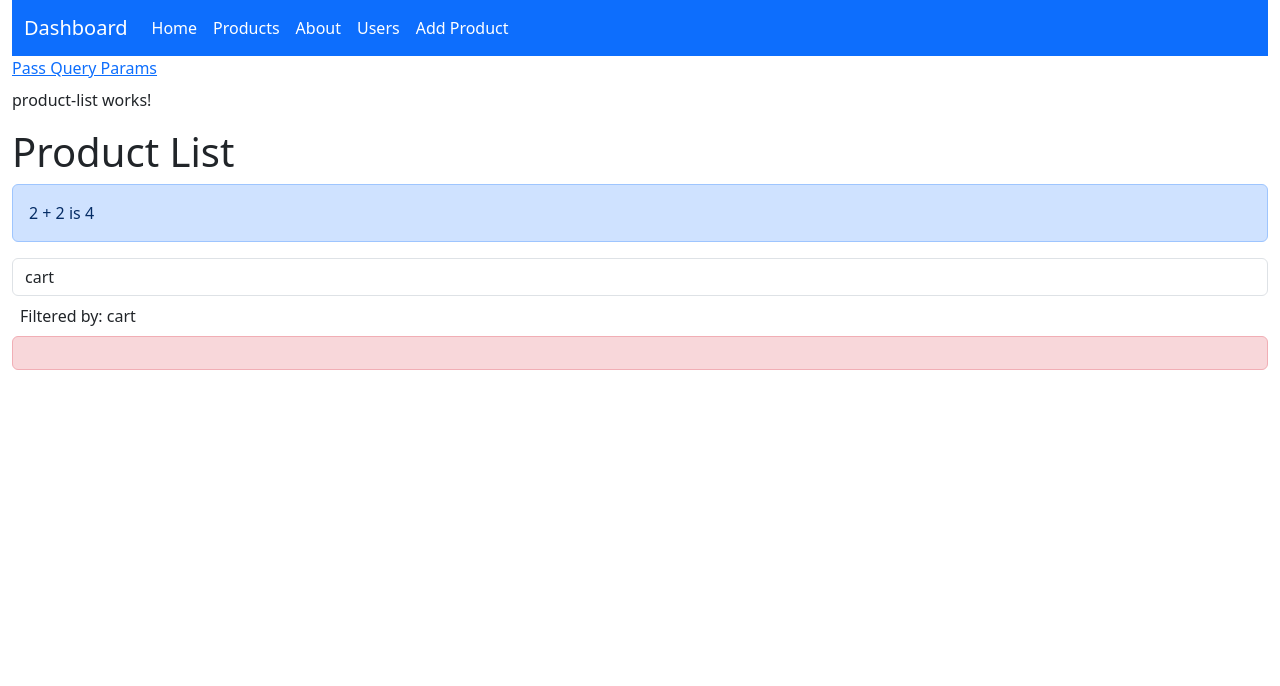
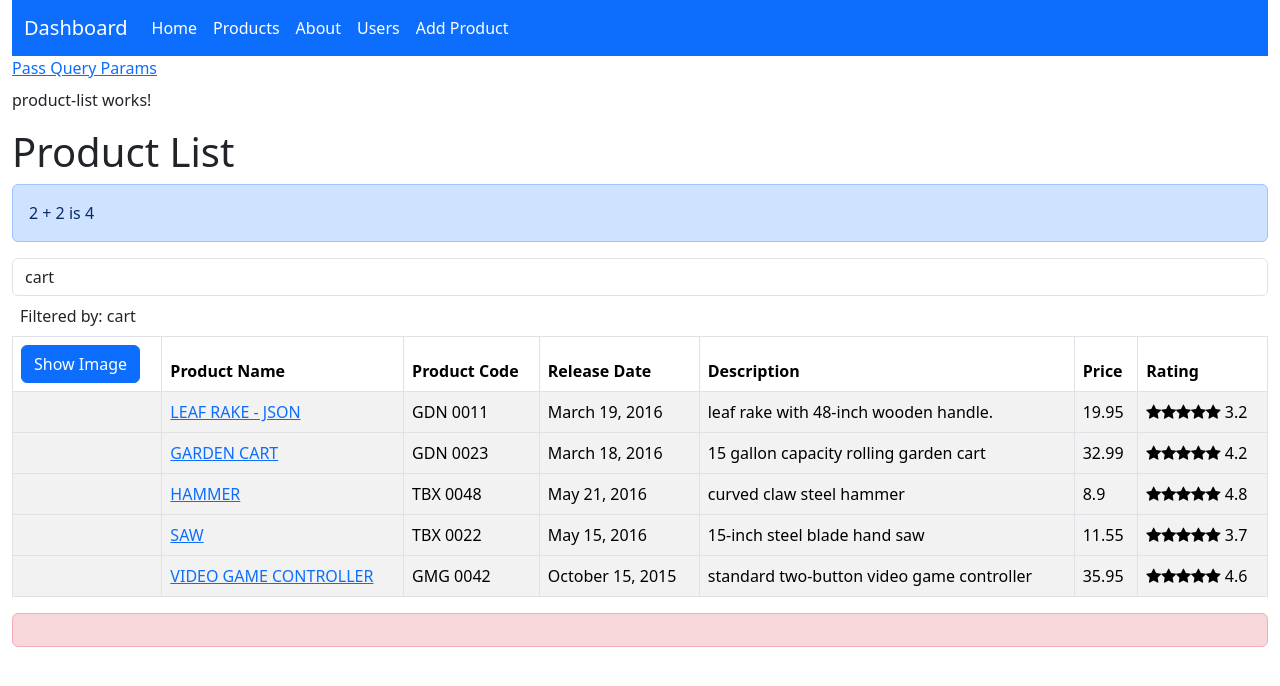
Before and after one commit to programmingwithharsh/angular21Feb26, an Angular app: page /products in a window 1280 px wide. Shown: the top 686 px of the page. Built offline with nearby package versions, Linux system fonts and the light colour scheme.

Commit message:
Update async pipe

```diff
--- a/src/app/product-list/product-list.html
+++ b/src/app/product-list/product-list.html
@@ -1,5 +1,3 @@
-<pre *ngIf="false">{{ products | json}}</pre>
-
 <div>
     <a [routerLink]="['/products/1']" [queryParams]="{ page: 1, sort: 'asc'}">Pass Query Params</a>
 </div>
@@ -14,7 +12,7 @@
     Filtered by: {{ listFilter }}
 </div>
 <div class="table-responsive">
-    <table class="table table-striped table-hover table-bordered" *ngIf="products && products.length">
+    <table class="table table-striped table-hover table-bordered" *ngIf="products$ | async as products">
         <thead>
             <tr>
                 <th><button class="btn btn-primary" (click)="toggleImage()">{{ showImage ? 'Hide': 'Show' }}
@@ -27,7 +25,7 @@
                 <th>Rating</th>
             </tr>
         </thead>
-        <tbody *ngFor="let product of products | filterProduct: listFilter">
+        <tbody *ngFor="let product of products$ | async">
             <tr>
                 <td>
                     <img *ngIf="showImage" [src]="product.imageUrl" width="50" height="50" />
--- a/src/app/product-list/product-list.ts
+++ b/src/app/product-list/product-list.ts
@@ -1,4 +1,4 @@
-import { NgIf, NgFor, UpperCasePipe, LowerCasePipe, JsonPipe} from '@angular/common';
+import { NgIf, NgFor, UpperCasePipe, LowerCasePipe, AsyncPipe } from '@angular/common';
 import { Component, OnInit } from '@angular/core';
 import { FormsModule } from '@angular/forms';
 import { ConvertToSpacesPipe } from '../convert-to-spaces-pipe';
@@ -7,10 +7,11 @@ import { Star } from '../star/star';
 import { ProductService } from '../product-service';
 import { RouterLink } from '@angular/router';
 import { IProduct } from '../iproduct';
+import { Observable } from 'rxjs';
 
 @Component({
   selector: 'app-product-list',
-  imports: [NgIf, NgFor, FormsModule, UpperCasePipe, LowerCasePipe, ConvertToSpacesPipe, FilterProductPipe, Star, RouterLink, JsonPipe],
+  imports: [NgIf, NgFor, FormsModule, UpperCasePipe, LowerCasePipe, ConvertToSpacesPipe, Star, RouterLink, AsyncPipe],
   templateUrl: './product-list.html',
   styleUrl: './product-list.scss',
 })
@@ -20,14 +21,17 @@ export class ProductList implements OnInit {
   listFilter: string = 'cart';
   errorMessage = "";
 
-  products: IProduct[] = [];
+  // products: IProduct[] = [];
+  products$: Observable<IProduct[]>;
 
   constructor(private productServ: ProductService) { // calling a service
     // console.log("Constructor 1");
+    this.products$ = this.productServ.getProducts();
   }
 
   ngOnInit(): void {
     // console.log("ngOnInit 2");
+    /*
     this.productServ.getProducts().subscribe({
       next: products => {
         this.products = products;
@@ -35,6 +39,7 @@ export class ProductList implements OnInit {
       },
       error: err => this.errorMessage = err
     })
+    */
   }
 
   toggleImage() {
```
